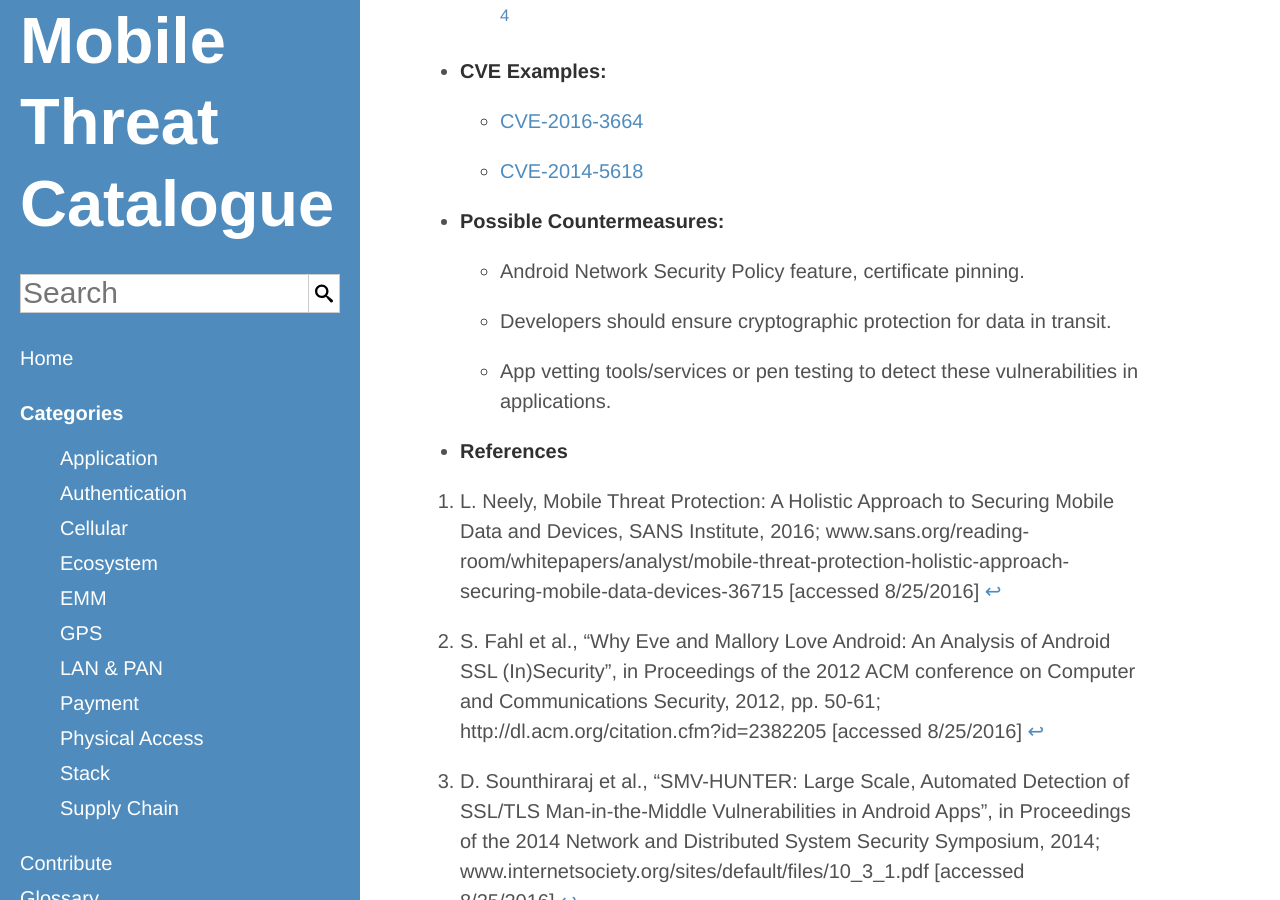
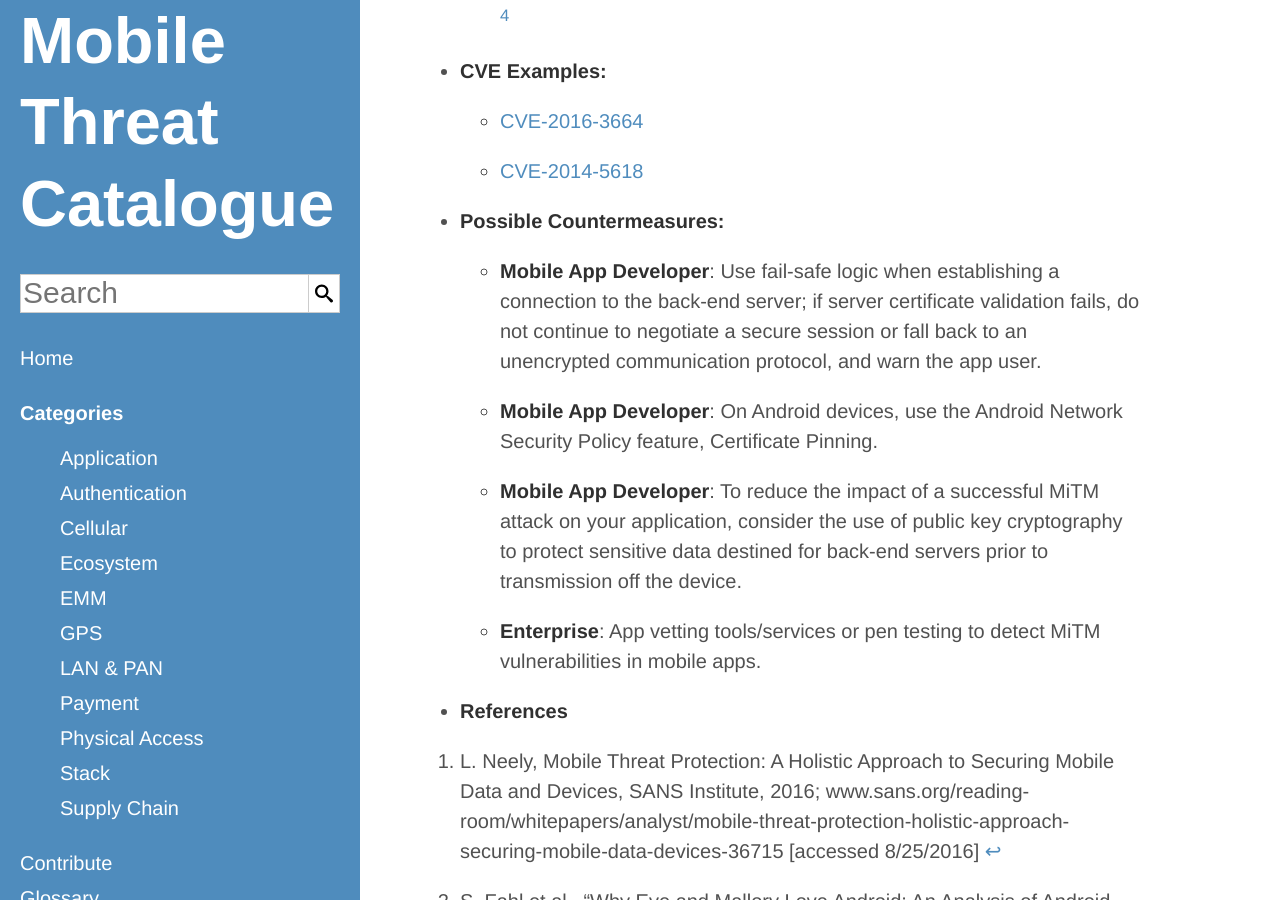
Before and after one commit to usnistgov/mobile-threat-catalogue, a Jekyll site: the page built from _application-threats/APP-1.md, in a window 1280 px wide and 900 px high, scrolled down 825 px. Built offline with Jekyll 4.4.1, drawn with Linux system fonts in a browser that asks for light colours.

Commit message:
#13: Add actors

```diff
--- a/_application-threats/APP-1.md
+++ b/_application-threats/APP-1.md
@@ -12,7 +12,12 @@
         - "CVE-2016-3664"
         - "CVE-2014-5618"
     PossibleCountermeasures:
-        - "Android Network Security Policy feature, certificate pinning."
-        - "Developers should ensure cryptographic protection for data in transit."
-        - "App vetting tools/services or pen testing to detect these vulnerabilities in applications."
+        "Use fail-safe logic when establishing a connection to the back-end server; if server certificate validation fails, do not continue to negotiate a secure session or fall back to an unencrypted communication protocol, and warn the app user.":
+            - Mobile App Developer
+        "On Android devices, use the Android Network Security Policy feature, Certificate Pinning.":
+            - Mobile App Developer
+        "To reduce the impact of a successful MiTM attack on your application, consider the use of public key cryptography to protect sensitive data destined for back-end servers prior to transmission off the device.":
+            - Mobile App Developer
+        "App vetting tools/services or pen testing to detect MiTM vulnerabilities in mobile apps.":
+            - Enterprise
 ---
```
